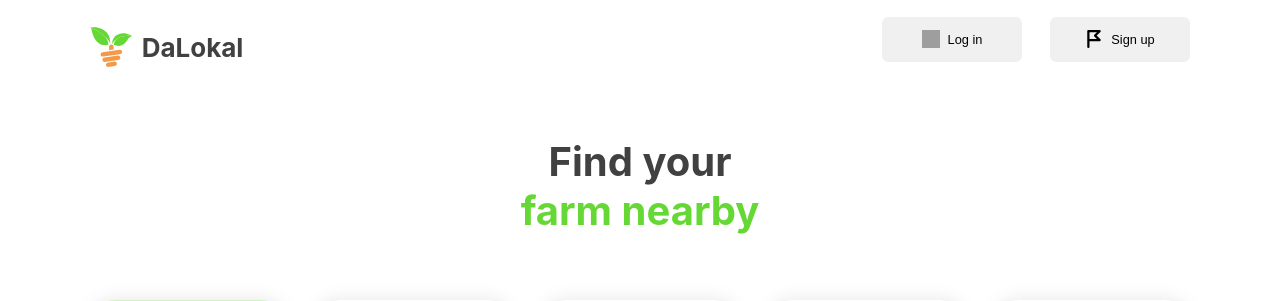
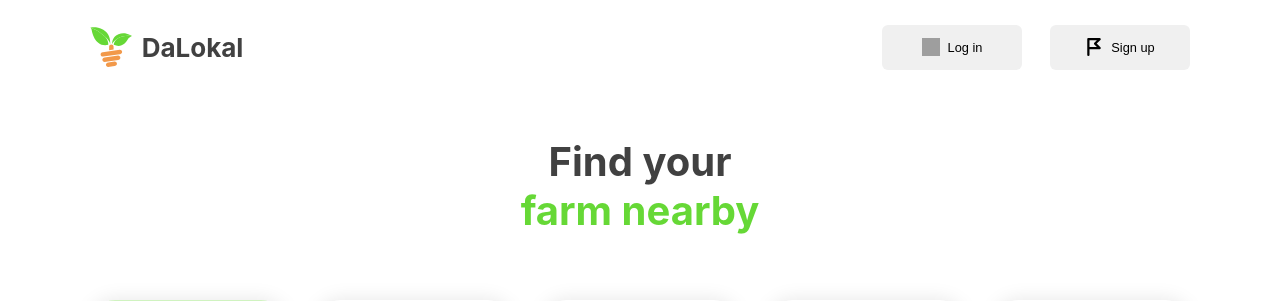
Before and after one commit to Lennartstachowiak/DaLokal_Website, a Flask app: page / in a window 1280 px wide. Shown: the top 301 px of the page. Run offline with Flask 2, Linux system fonts and the light colour scheme; data that the repository does not hold is empty; grey boxes are pictures that could not be loaded.

Commit message:
fixed header

```diff
--- a/dalokal_website/static/styles.css
+++ b/dalokal_website/static/styles.css
@@ -777,7 +777,7 @@ button:hover {
 .logInBoxHeader {
     margin-left: auto;
     display: flex;
-    align-items: center;
+    height: 45px;
 }
 
 
```
